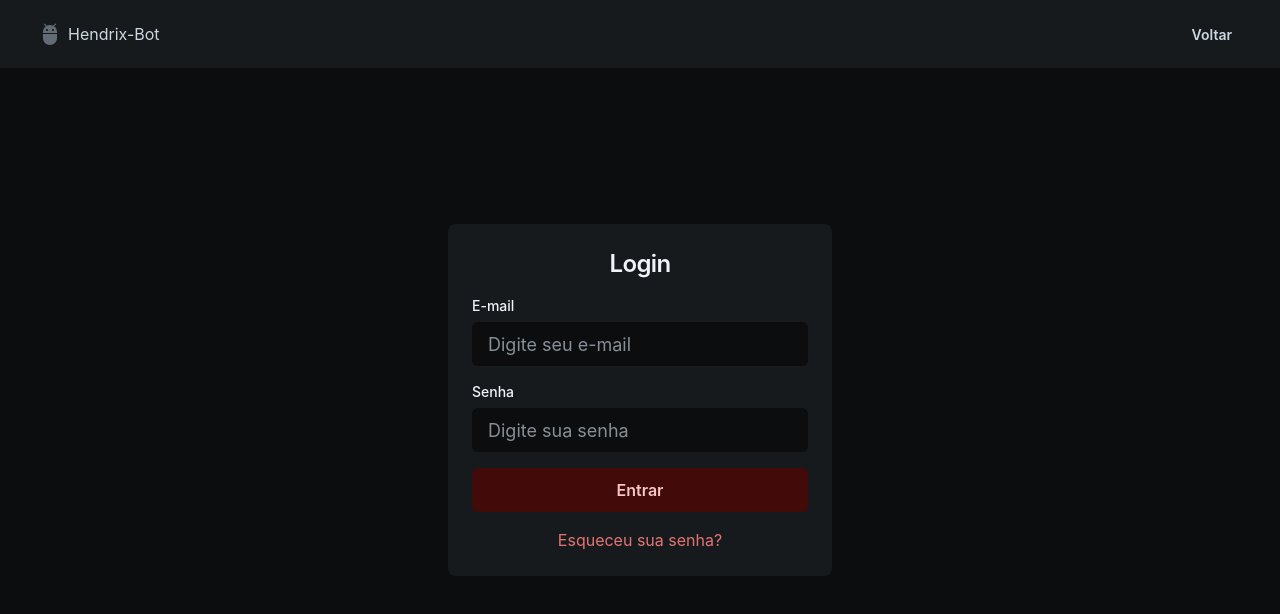
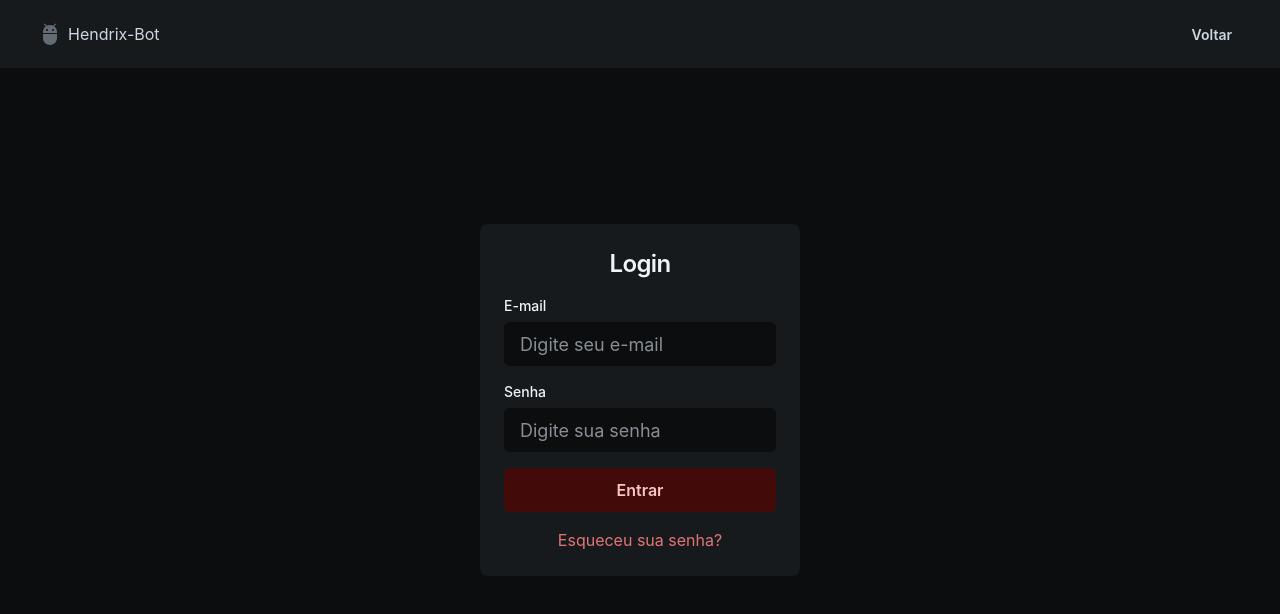
Before and after one commit to bground-code/front-end-hendrix-bot, a React (Create React App) app: page /login in a window 1280 px wide. Shown: the top 614 px of the page. Built offline with nearby package versions, Linux system fonts and the light colour scheme.

Commit message:
feat: criação de token interceptor

```diff
--- a/src/pages/Login/Login.jsx
+++ b/src/pages/Login/Login.jsx
@@ -14,12 +14,10 @@ import {
   Alert,
 } from "@mui/joy";
 import AppBar from "../../components/AppBar/AppBar";
-import axios from "axios";
-import httpClient from "../../services/interceptor";
 
 function Login() {
   const navigate = useNavigate();
-  // const { signin } = useAuth();
+  const { signin } = useAuth();
 
   const [login, setLogin] = useState("");
   const [senha, setSenha] = useState("");
@@ -36,11 +34,11 @@ function Login() {
       });
 
       if (response.ok) {
+        navigate("/home");
         const data = await response.json();
         if (data.tokenDto && data.tokenDto.accessToken) {
           const token = data.tokenDto.accessToken;
           localStorage.setItem("accessToken", token);
-          navigate("/home");
         }
       } else {
         const data = await response.json();
@@ -48,47 +46,15 @@ function Login() {
       }
     } catch (error) {
       console.error("Erro ao fazer login:", error);
-      setError("Erro ao fazer login. Por favor, tente novamente mais tarde.");
+      setError(
+          "Erro ao fazer login. Por favor, tente novamente mais tarde."
+      );
     }
   };
-
-  // const handleLogin = async (login, senha) => {
-  //   try {
-  //     const response = await axios.post(
-  //       "http://localhost:8081/auth/login",
-  //       {
-  //         login: login,
-  //         senha: senha,
-  //       },
-  //       {
-  //         headers: {
-  //           "Content-Type": "application/json",
-  //         },
-  //       }
-  //     );
-
-  //     if (response.status === 200) {
-  //       navigate("/home");
-  //       const data = response.data;
-  //       if (data.tokenDto && data.tokenDto.acessToken) {
-  //         const token = data.tokenDto.acessToken;
-  //         localStorage.setItem("accessToken", token);
-  //         console.log(token);
-  //       }
-  //     } else {
-  //       const data = response.data;
-  //       setError(data.message);
-  //     }
-  //   } catch (error) {
-  //     console.error("Error occurred during login:", error);
-  //     setError("Erro ao fazer login. Por favor, tente novamente mais tarde.");
-  //   }
-  // };
 
   return (
       <Container
           maxWidth={false}
-      width="100%"
           disableGutters
           component="main"
           role="main"
@@ -104,7 +70,7 @@ function Login() {
         <Box
             bgcolor={"#171A1C"}
             marginX={"auto"}
-        minWidth={{ xs: "70%", sm: "60%", md: "50%", lg: "30%" }}
+            width={"25%"}
             p={3}
             borderRadius={8}
         >
```
Also changed, not shown: src/routes/tokenInterceptor.js (added, +9 -0 lines). Lines whose indentation alone changed are shown as unchanged.
